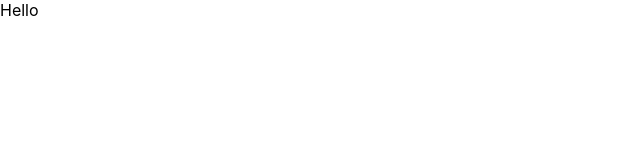
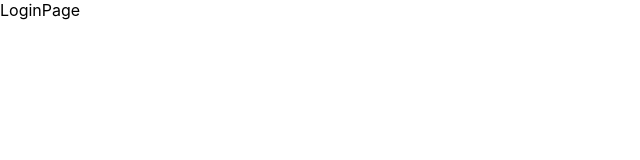
Before and after one commit to ali21032002/GeoChat, a React (Create React App) app in the folder front/: page / in a window 1280 px wide. Shown: the top 160 px of the page, without its empty margins (0-640 px from the left). Built offline with nearby package versions, Linux system fonts and the light colour scheme.

Commit message:
Add Route by Redux-Router-dom

```diff
--- a/front/src/App.js
+++ b/front/src/App.js
@@ -1,10 +1,15 @@
 import React from 'react';
-
+import { BrowserRouter as Router, Routes, Route } from 'react-router-dom';
+import LoginPage from './LoginPage/LoginPage';
+import MapPage from './MapPage/MapPage';
 const App = () => {
   return (
-    <div>
-      Hello
-    </div>
+    <Router>
+      <Routes>
+        <Route path='/' element={<LoginPage />} />
+        <Route path='/map' element={<MapPage />}></Route>
+      </Routes>
+    </Router>
   );
 };
 
```
